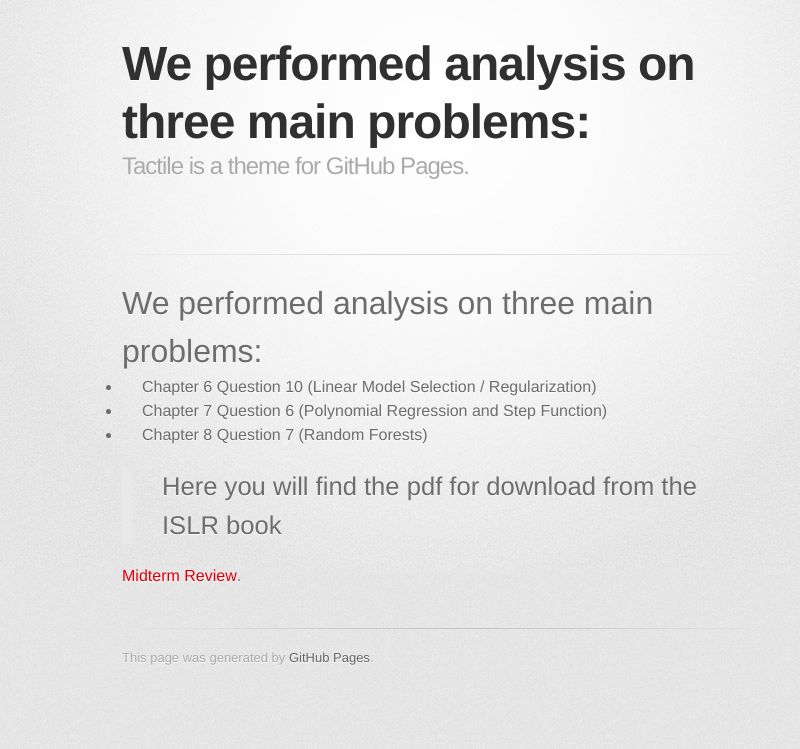
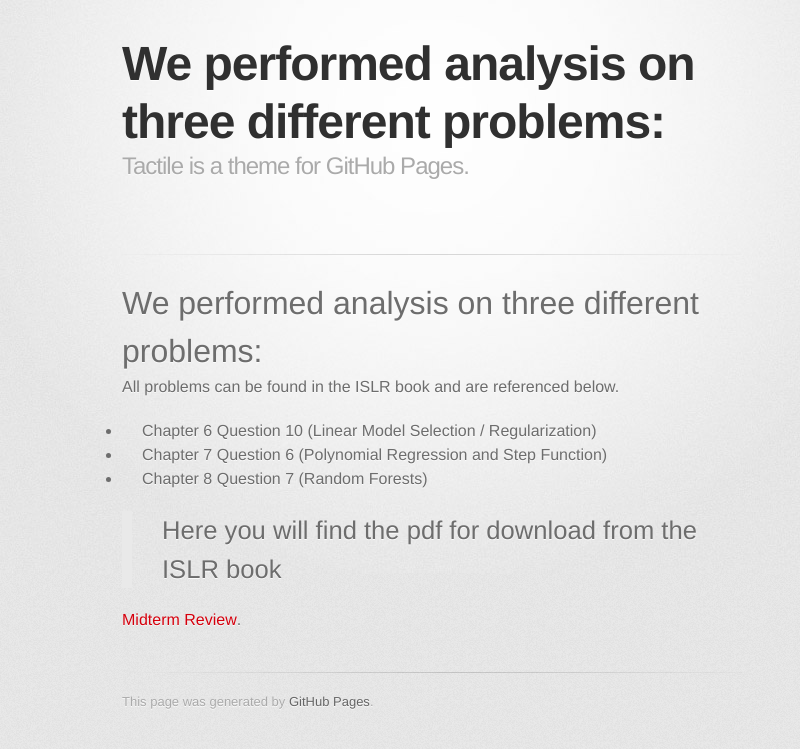
Before and after one commit to kylesoler1/kylesoler1.github.io, a Jekyll site: the page built from index.md, in a window 1280 px wide. Shown: the top 749 px of the page, without its empty margins (208-1008 px from the left). Built offline with Jekyll 4.4.1, drawn with Linux system fonts in a browser that asks for light colours; some web fonts are replaced; our own code applies the rules of GitHub Pages for plain Markdown files.

Commit message:
Update index.md

```diff
--- a/index.md
+++ b/index.md
@@ -1,5 +1,7 @@
 
-# We performed analysis on three main problems:
+# We performed analysis on three different problems:
+
+All problems can be found in the ISLR book and are referenced below.
 - Chapter 6 Question 10 (Linear Model Selection / Regularization)
 - Chapter 7 Question 6 (Polynomial Regression and Step Function)
 - Chapter 8 Question 7 (Random Forests)
```
